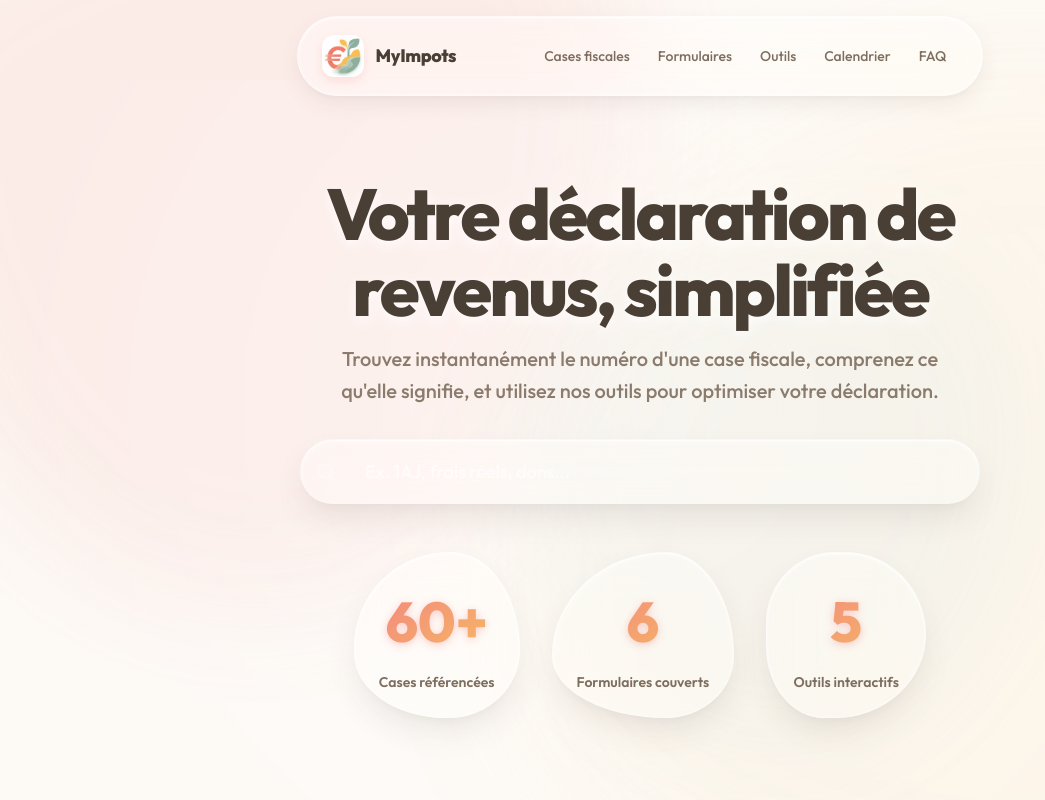
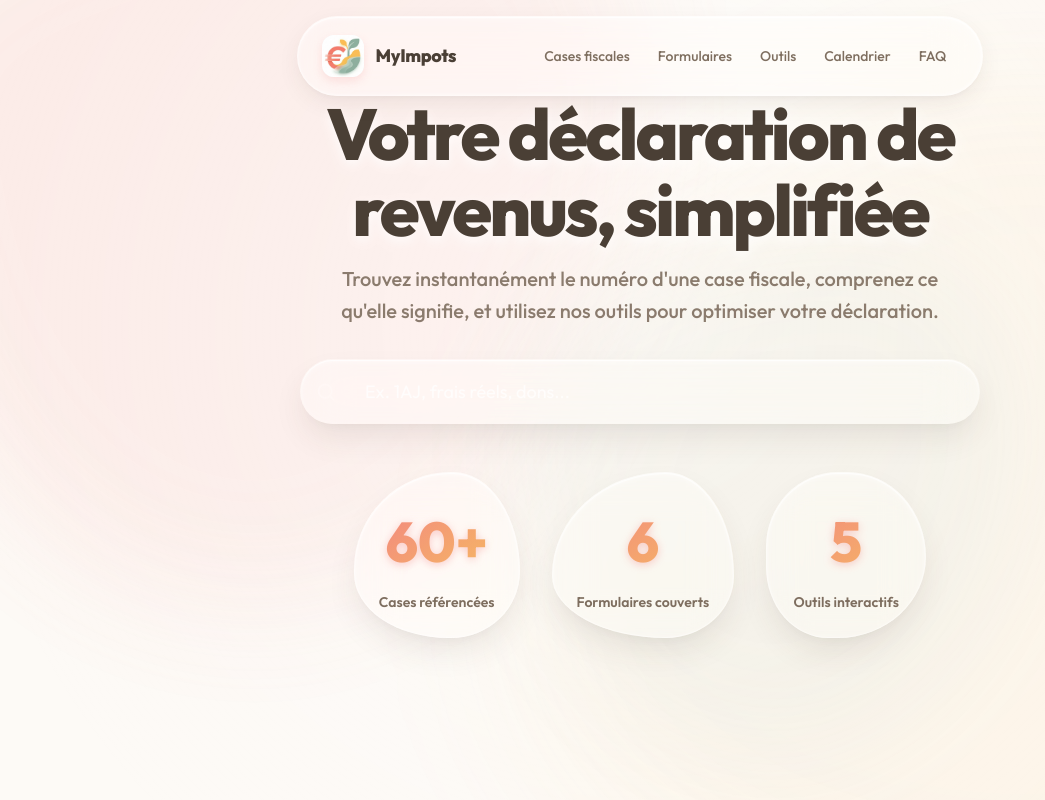
Before and after one commit to teefloo/MyImpots, a Next.js app: page / in a window 1280 px wide. Shown: the top 800 px of the page, without its empty margins (0-1045 px from the left). Built offline with nearby package versions, Linux system fonts and the light colour scheme.

Commit message:
feat: Implement a global CSS design system with variables, animations, and utility classes, and add the initial Header component.

```diff
--- a/src/app/globals.css
+++ b/src/app/globals.css
@@ -228,8 +228,9 @@ html {
 
 html,
 body {
+  width: 100%;
   max-width: 100%;
-  overflow-x: clip;
+  overflow-x: hidden;
 }
 
 body {
@@ -377,6 +378,8 @@ img {
   position: relative;
   z-index: 1;
   min-height: 100vh;
+  width: 100%;
+  max-width: 100%;
   overflow-x: hidden;
 }
 
@@ -398,8 +401,10 @@ img {
 /* HEADER                             */
 /* ═══════════════════════════════════ */
 .header {
-  position: sticky;
+  position: fixed;
   top: var(--space-4);
+  left: 0;
+  right: 0;
   z-index: 100;
   height: var(--header-height);
   margin: 0 var(--space-6);
--- a/src/components/Header.tsx
+++ b/src/components/Header.tsx
@@ -1,6 +1,6 @@
 'use client';
 
-import { useState, useEffect } from 'react';
+import { useState, useEffect, useRef } from 'react';
 import Link from 'next/link';
 import { usePathname } from 'next/navigation';
 import Image from 'next/image';
@@ -9,6 +9,7 @@ export default function Header() {
     const [menuOpen, setMenuOpen] = useState(false);
     const [showSearch, setShowSearch] = useState(true);
     const pathname = usePathname();
+    const headerRef = useRef<HTMLElement>(null);
 
     useEffect(() => {
         if (pathname !== '/') {
@@ -25,12 +26,25 @@ export default function Header() {
         return () => window.removeEventListener('scroll', handleScroll);
     }, [pathname]);
 
+    useEffect(() => {
+        const handleClickOutside = (event: MouseEvent) => {
+            if (headerRef.current && !headerRef.current.contains(event.target as Node)) {
+                setMenuOpen(false);
+            }
+        };
+
+        if (menuOpen) {
+            document.addEventListener('mousedown', handleClickOutside);
+        }
+
+        return () => {
+            document.removeEventListener('mousedown', handleClickOutside);
+        };
+    }, [menuOpen]);
+
     return (
         <>
-            {menuOpen && (
-                <div className="mobile-menu-overlay" onClick={() => setMenuOpen(false)}></div>
-            )}
-            <header className="header flex-center">
+            <header className="header flex-center" ref={headerRef}>
                 <div className="header-inner" style={{
                     transition: 'all 0.4s cubic-bezier(0.34, 1.56, 0.64, 1)',
                     width: (showSearch || menuOpen) ? '100%' : 'fit-content',
```
